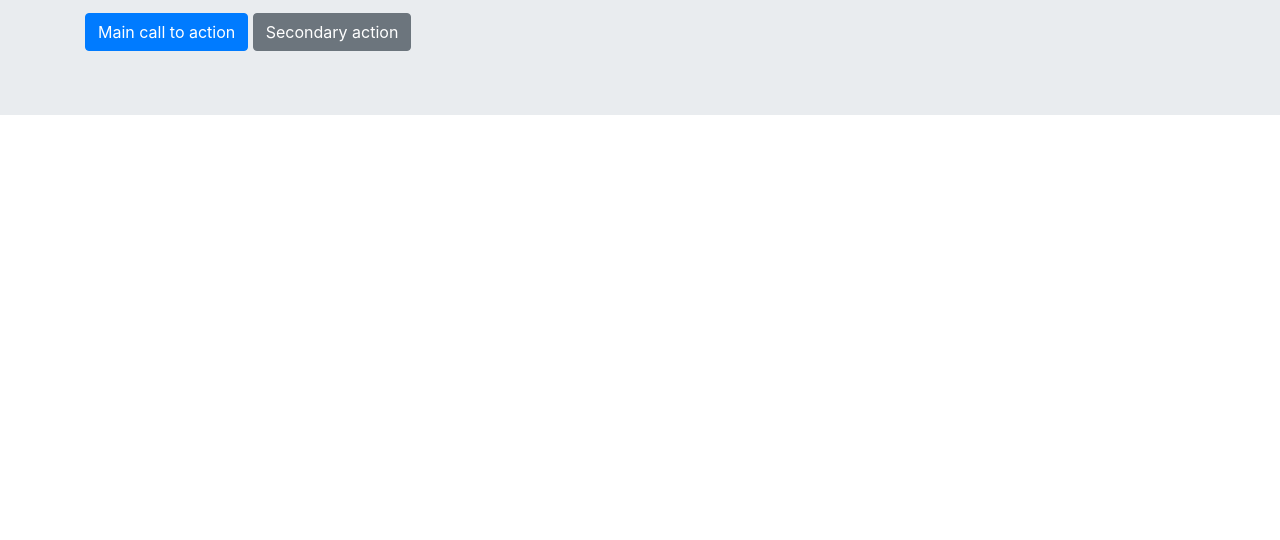
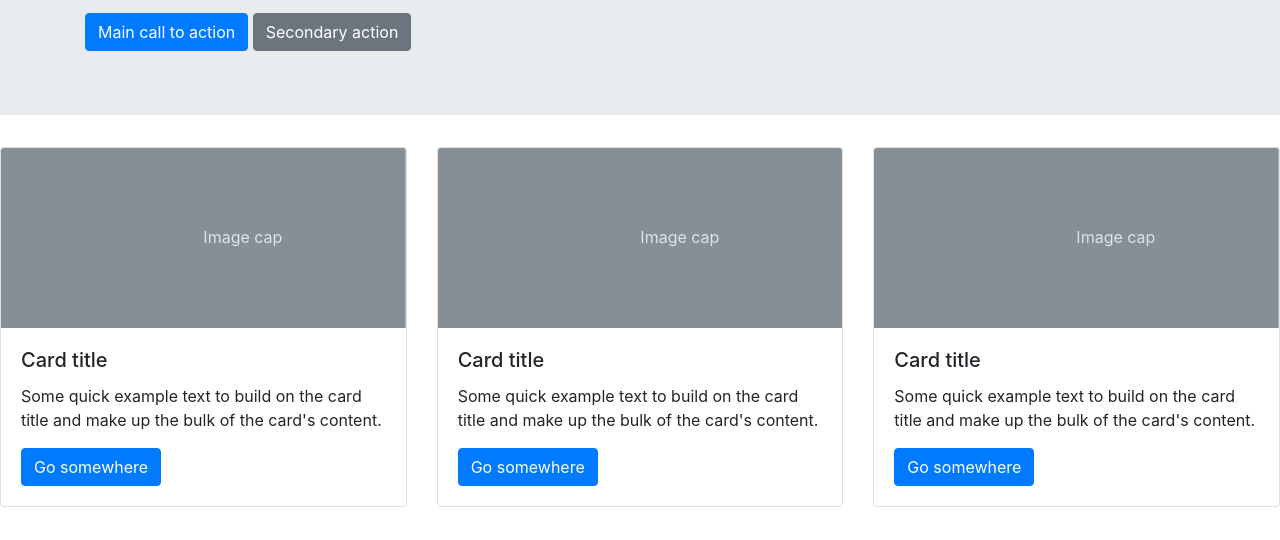
Before and after one commit to Khanhle3380/MyGitProject, a plain HTML site: page index.html in a window 1280 px wide. Shown: the part 260-800 px from the top of the page. Drawn offline with nearby package versions, Linux system fonts and the light colour scheme.

Commit message:
cap nhat products

```diff
--- a/index.html
+++ b/index.html
@@ -16,7 +16,8 @@
         <!-- Just an image -->
         <nav class="navbar navbar-light bg-light">
             <a class="navbar-brand" href="#">
-                <img src="https://getbootstrap.com/docs/4.5/assets/brand/bootstrap-solid.svg" width="30" height="30" alt="" loading="lazy">
+                <img src="https://getbootstrap.com/docs/4.5/assets/brand/bootstrap-solid.svg" width="30" height="30"
+                    alt="" loading="lazy">
             </a>
         </nav>
     </header>
@@ -24,7 +25,8 @@
         <div class="jumbotron jumbotron-fluid">
             <div class="container">
                 <h1 class="display-4">Album example</h1>
-              <p class="lead">Something short and leading about the collection below—its contents, the creator, etc. Make it short and sweet, but not too short so folks don’t simply skip over it entirely.</p>
+                <p class="lead">Something short and leading about the collection below—its contents, the creator, etc.
+                    Make it short and sweet, but not too short so folks don’t simply skip over it entirely.</p>
                 <div class="div">
                     <button class="btn btn-primary">Main call to action</button>
                     <button class="btn btn-secondary">Secondary action</button>
@@ -32,7 +34,61 @@
             </div>
         </div>
     </section>
-    <section class="products"></section>
+    <section class="products">
+        <div class="row">
+            <div class="col-4">
+                <div class="card">
+                    <svg class="bd-placeholder-img card-img-top" width="100%" height="180"
+                        xmlns="http://www.w3.org/2000/svg" preserveAspectRatio="xMidYMid slice" focusable="false"
+                        role="img" aria-label="Placeholder: Image cap">
+                        <title>Placeholder</title>
+                        <rect width="100%" height="100%" fill="#868e96"></rect><text x="50%" y="50%" fill="#dee2e6"
+                            dy=".3em">Image cap</text>
+                    </svg>
+                    <div class="card-body">
+                        <h5 class="card-title">Card title</h5>
+                        <p class="card-text">Some quick example text to build on the card title and make up the bulk of
+                            the card's content.</p>
+                        <a href="#" class="btn btn-primary">Go somewhere</a>
+                    </div>
+                </div>
+            </div>
+            <div class="col-4">
+                <div class="card">
+                    <svg class="bd-placeholder-img card-img-top" width="100%" height="180"
+                        xmlns="http://www.w3.org/2000/svg" preserveAspectRatio="xMidYMid slice" focusable="false"
+                        role="img" aria-label="Placeholder: Image cap">
+                        <title>Placeholder</title>
+                        <rect width="100%" height="100%" fill="#868e96"></rect><text x="50%" y="50%" fill="#dee2e6"
+                            dy=".3em">Image cap</text>
+                    </svg>
+                    <div class="card-body">
+                        <h5 class="card-title">Card title</h5>
+                        <p class="card-text">Some quick example text to build on the card title and make up the bulk of
+                            the card's content.</p>
+                        <a href="#" class="btn btn-primary">Go somewhere</a>
+                    </div>
+                </div>
+            </div>
+            <div class="col-4">
+                <div class="card">
+                    <svg class="bd-placeholder-img card-img-top" width="100%" height="180"
+                        xmlns="http://www.w3.org/2000/svg" preserveAspectRatio="xMidYMid slice" focusable="false"
+                        role="img" aria-label="Placeholder: Image cap">
+                        <title>Placeholder</title>
+                        <rect width="100%" height="100%" fill="#868e96"></rect><text x="50%" y="50%" fill="#dee2e6"
+                            dy=".3em">Image cap</text>
+                    </svg>
+                    <div class="card-body">
+                        <h5 class="card-title">Card title</h5>
+                        <p class="card-text">Some quick example text to build on the card title and make up the bulk of
+                            the card's content.</p>
+                        <a href="#" class="btn btn-primary">Go somewhere</a>
+                    </div>
+                </div>
+            </div>
+        </div>
+    </section>
     <footer></footer>
 
 
```
Lines whose indentation alone changed are shown as unchanged.
